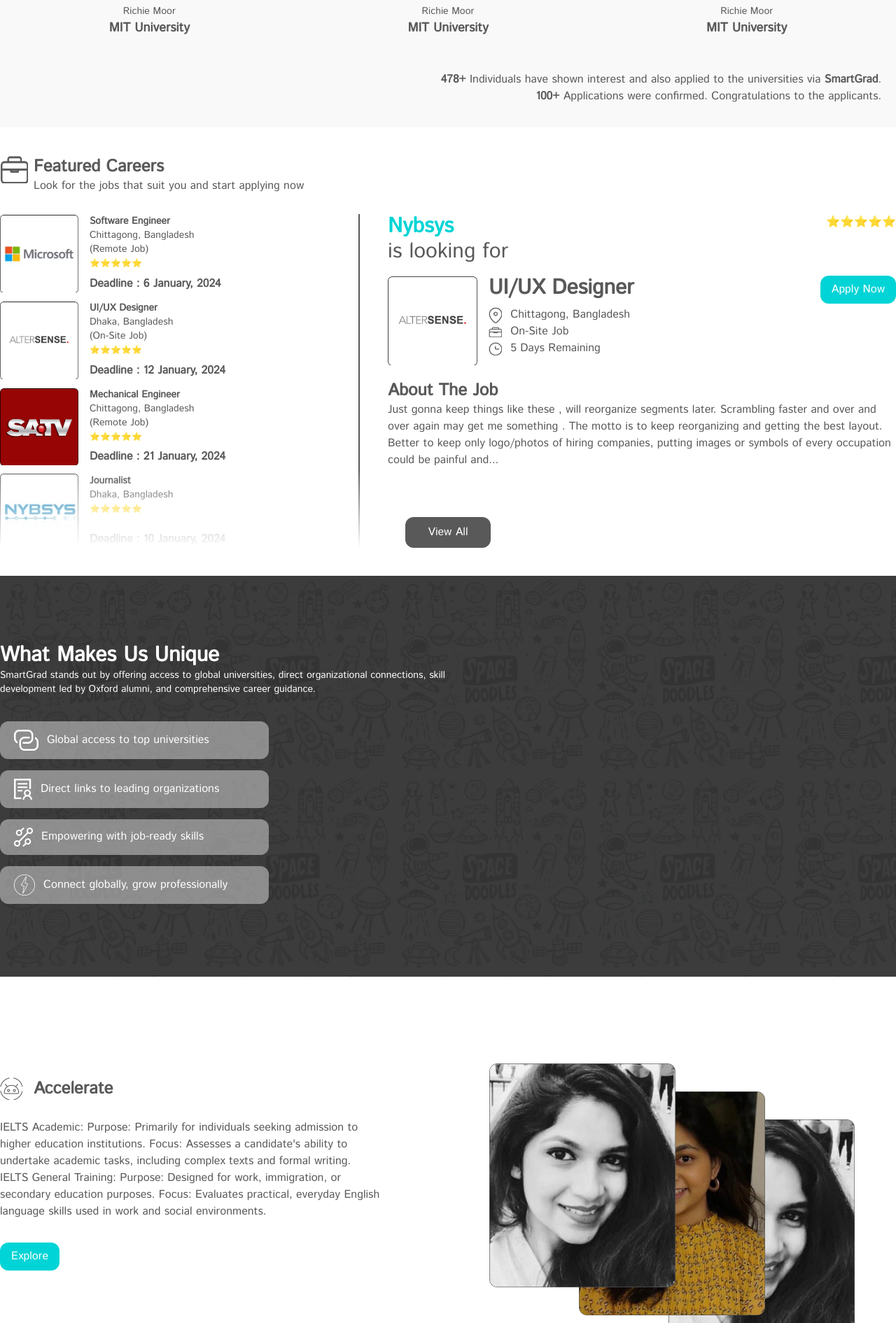
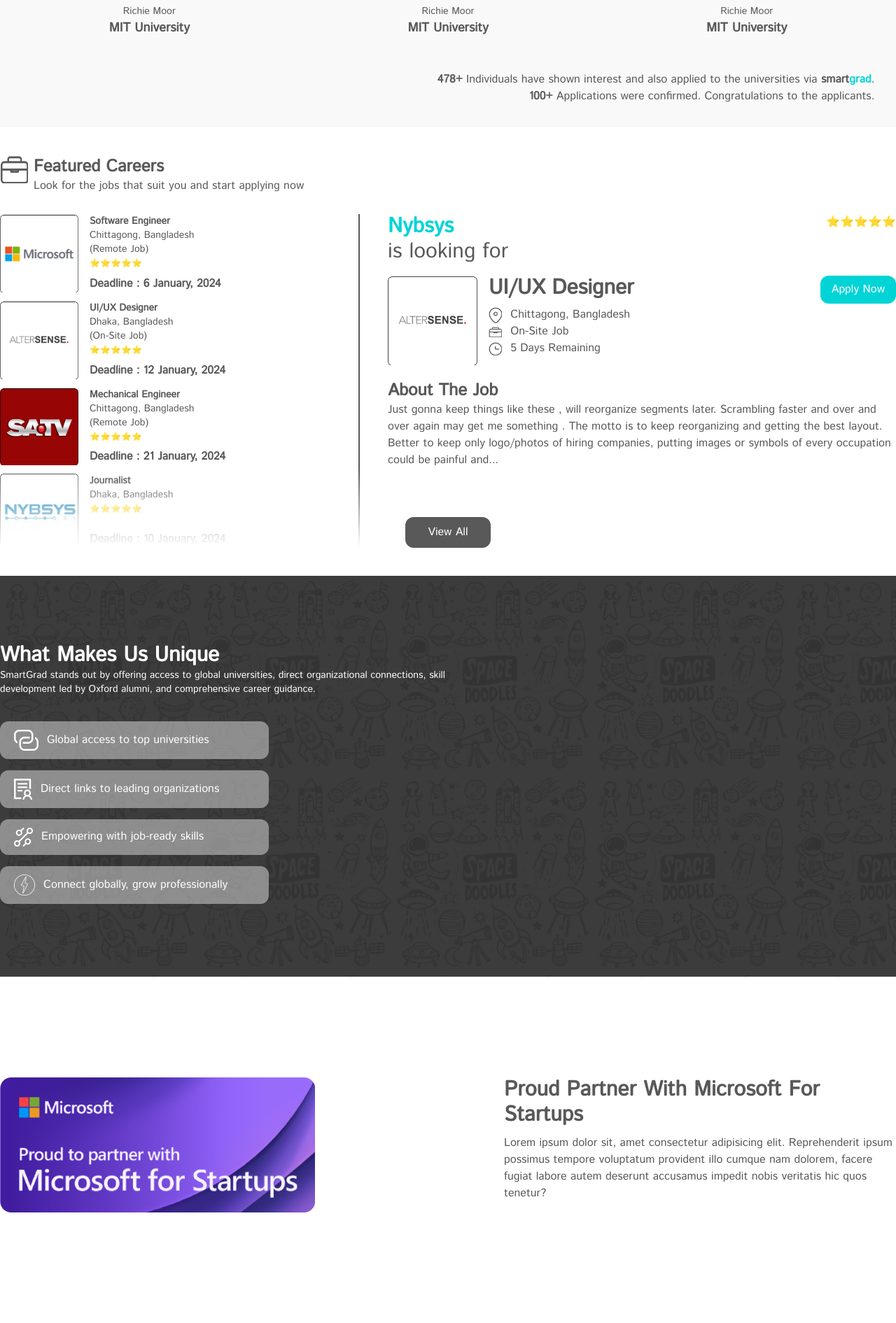
Before and after one commit to Rohan1279/smartgrad-frontend, a React (Vite) app: page / in a window 1280 px wide. Shown: the part 2769-4660 px from the top of the page at 70% size. Built offline with nearby package versions, Linux system fonts and the light colour scheme.

Commit message:
Add Microsoft component and update testimonials text

```diff
--- a/src/Pages/Home/Home.jsx
+++ b/src/Pages/Home/Home.jsx
@@ -3,6 +3,7 @@
 import Banner from "./Banner/Banner";
 import Careers from "./Careers/Careers";
 import Courses from "./Courses/Courses";
+import Microsoft from "./Microsoft/Microsoft";
 import Sponser from "./Sponser/Sponser";
 import Team from "./Team/Team";
 import Testimonials from "./Testimonials/Testimonials";
@@ -19,6 +20,7 @@
       <Testimonials />
       <Careers />
       <UniqueSection />
+      <Microsoft />
       <Advance />
       <Courses />
       <Sponser />
--- /dev/null
+++ b/src/Pages/Home/Microsoft/Microsoft.jsx
@@ -0,0 +1,26 @@
+import microsoft from "../../../assets/microsoft.png";
+const Microsoft = () => {
+  return (
+    <section className=" text-[#595959] pt-36 pb-64  relative">
+      <div className="max-w-7xl mx-auto grid grid-cols-2 space-x-20">
+        <div className="">
+          <img src={microsoft} alt="convocation-cap" className="w-[450px]" />
+        </div>
+        <div>
+          <h3 className="font-bold text-3xl">
+            {" "}
+            Proud Partner With Microsoft For Startups
+          </h3>
+          <p className="mt-[10px]">
+            Lorem ipsum dolor sit, amet consectetur adipisicing elit.
+            Reprehenderit ipsum possimus tempore voluptatum provident illo
+            cumque nam dolorem, facere fugiat labore autem deserunt accusamus
+            impedit nobis veritatis hic quos tenetur?
+          </p>
+        </div>
+      </div>
+    </section>
+  );
+};
+
+export default Microsoft;
--- a/src/Pages/Home/Testimonials/Testimonials.jsx
+++ b/src/Pages/Home/Testimonials/Testimonials.jsx
@@ -76,7 +76,10 @@
           <p>
             <span className="font-bold"> 478+</span> Individuals have shown
             interest and also applied to the universities via{" "}
-            <span className="font-bold">SmartGrad</span>.
+            <span className="font-bold lowercase">
+              smart<span className="text-[#09D5D7]">grad</span>
+            </span>
+            .
           </p>
           <p>
             <span className="font-bold"> 100+</span> Applications were
```
Also changed, not shown: src/assets/microsoft.png (added).
